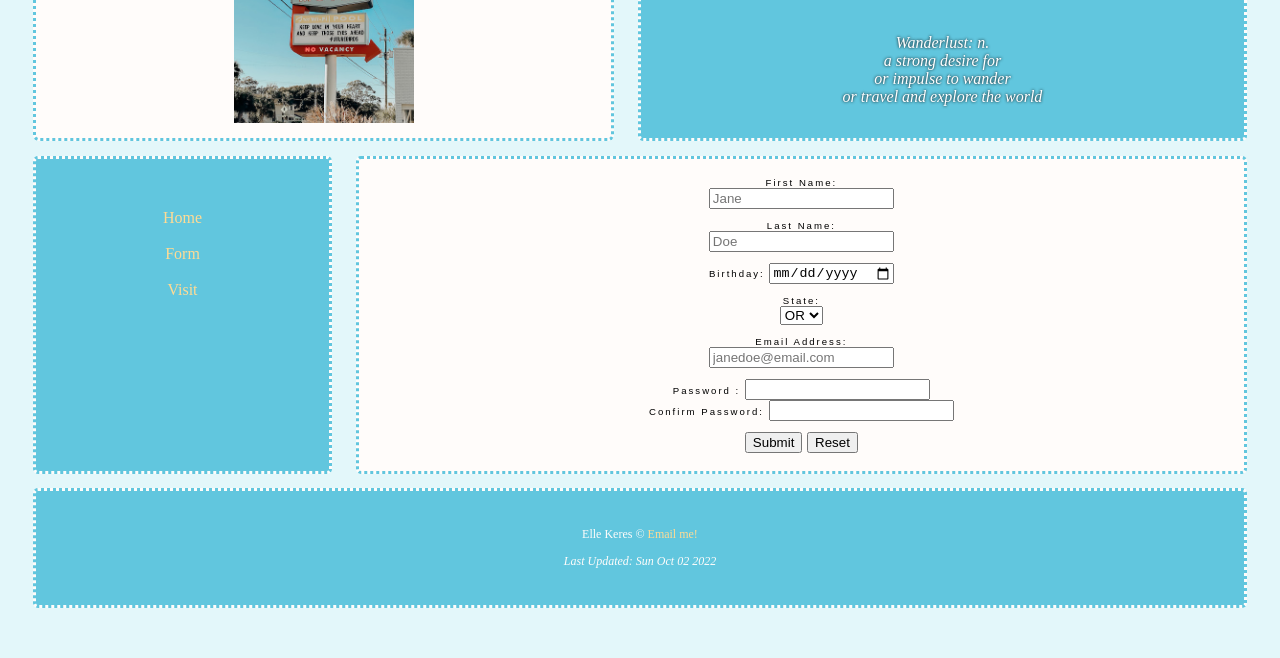
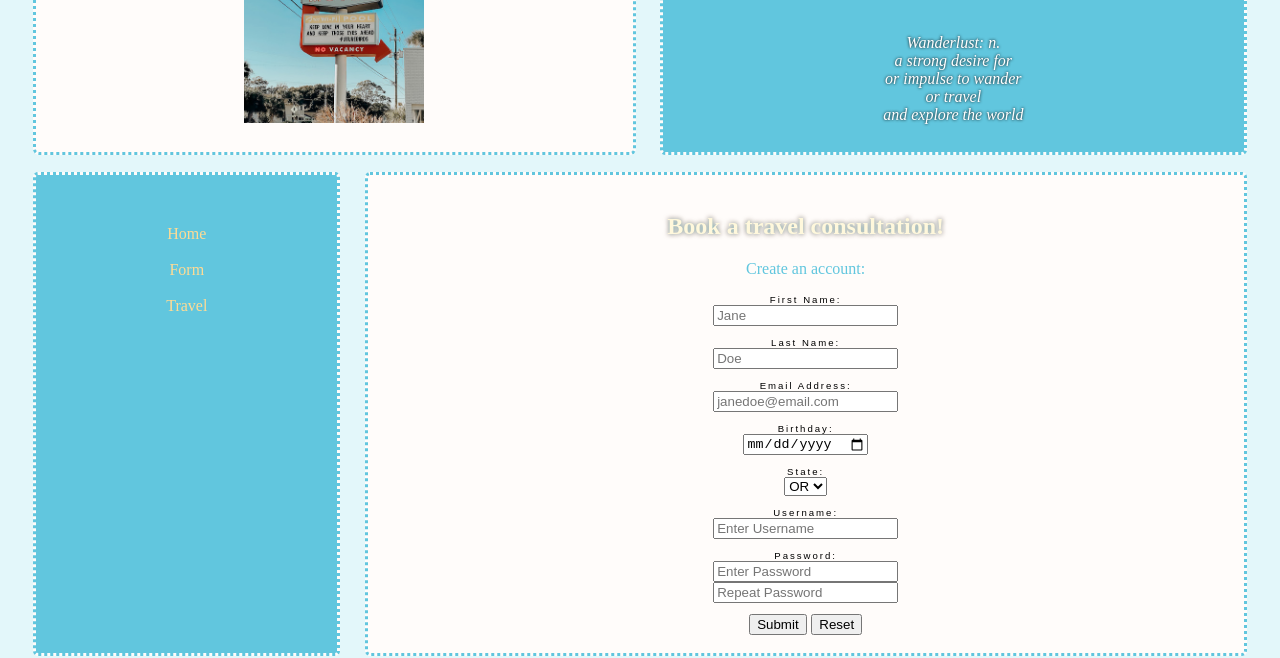
Before and after one commit to ellekeres/Exam, a plain HTML site: page page2.html in a window 1280 px wide. Shown: the part 165-823 px from the top of the page. Before the commit the page ends 800 px from the top, so only its background shows below. Drawn offline with Linux system fonts and the light colour scheme.

Commit message:
final tweaks

```diff
--- a/page2.html
+++ b/page2.html
@@ -4,7 +4,7 @@
 <head>
   <title>Exam</title>
   <link href="style.css" rel="stylesheet" type="text/css" />
-  <meta name="viewport" content="width=device-width, initial-scale=1.0">
+  <meta name="viewport" content="width=device-width, initial-scale=1">
 </head>
 
 <body>
@@ -17,7 +17,8 @@
        <p class="wander">Wanderlust: n. <br>
          a strong desire for <br>
          or impulse to wander <br>
-         or travel and explore the world</p>
+         or travel <br>
+         and explore the world</p>
     </header>
 
     <header class="header2">
@@ -27,10 +28,12 @@
     <nav>
     <a href="index.html">Home</a><br><br>
     <a href="page2.html">Form</a><br><br>
-    <a href="https://www.travelandleisure.com/trip-ideas/best-places-to-travel-in-2022">Visit</a>
+    <a href="https://www.travelandleisure.com/trip-ideas/best-places-to-travel-in-2022">Travel</a>
     </nav>
 
     <main>
+      <h2 class="consult">Book a travel consultation!</h2>
+      <p class="account">Create an account:</p>
       <form action="https://webdevbasics.net/scripts/yoga.php" method="post" id=yform>
 
         <label for="first">First Name:</label>
@@ -43,7 +46,13 @@
         <input type="text" id="last" name="last" placeholder="Doe" required>
         <br><br>
 
+        <label for="email">Email Address:</label>
+        <br>
+        <input type="email" id="email" name="email" placeholder="janedoe@email.com" required>
+        <br><br>
+
         <label for="birthday">Birthday:</label>
+        <br>
   <input type="date" id="birthday" name="birthday">
         <br><br>
 
@@ -56,16 +65,15 @@
         </select>
           <br><br>
 
-        <label for="email">Email Address:</label>
+        <label for="user">Username:</label>
         <br>
-        <input type="email" id="email" name="email" placeholder="janedoe@email.com" required>
-        <br><br>
+        <input type="text" id="user" name="user" placeholder="Enter Username" required><br><br>
 
-        <label >Password :
-<input type="password" id="password" name="password"></label> <br>
-    <label>Confirm Password:
-<input type="password" id="confirmpassword" name="confirmpassword" required>
-    </label><br><br>
+        <label for="pword">Password:</label>
+        <br>
+        <input type="password" id="pword" name="pword" placeholder="Enter Password" required><br>
+
+        <input type="password" id="confirmpassword" name="confirmpassword" placeholder="Repeat Password" required><br><br>
 
         <input type="submit" value="Submit">
   <input type="reset">
--- a/style.css
+++ b/style.css
@@ -77,6 +77,11 @@ footer {
   background-color: #e3f7fa;
 }
 
+.consult {
+  color: #FFF8DC;
+  text-shadow: 0 0 5px #61c6de, 0 0 5px #FF7F50 ;
+}
+
 #yform {
   font-size: 60%;
   color: black;
```
Also changed, not shown: index.html (+4 -3 lines).
